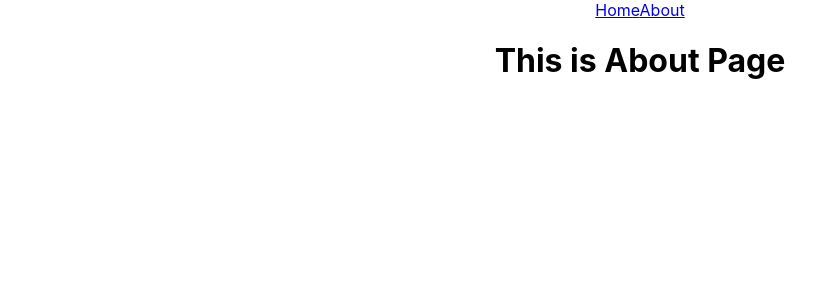
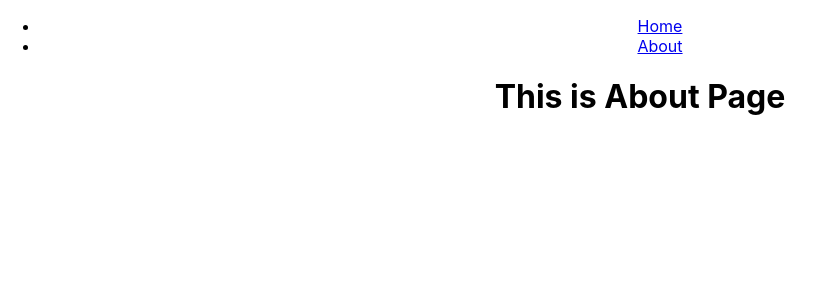
Before and after one commit to waleedtariq109/grasp-react, a JavaScript app in the folder react-router/: page /about-us in a window 1280 px wide. Shown: the top 300 px of the page, without its empty margins (0-825 px from the left). Built offline with nearby package versions, Linux system fonts and the light colour scheme; the HTML template or start-up script is replaced by a standard one.

Commit message:
feat: create dynamic pages

```diff
--- a/react-router/src/App.js
+++ b/react-router/src/App.js
@@ -3,6 +3,8 @@ import Home from "./components/Home";
 import About from "./components/About";
 import NavBar from "./components/Navbar";
 import Error from "./components/Error";
+import User from "./components/User";
+
 import "./App.css";
 
 const App = () => {
@@ -14,8 +16,8 @@ const App = () => {
         <Routes>
           <Route path="/" element={<Home />} />
           <Route path="/about-us" element={<About />} />
-          {/* /about route is depracted. but we will keep this as redirection */}
           <Route path="/about" element={<Navigate to="/about-us" />} />
+          <Route path="/users/:name" element={<User />} />
 
           <Route path="/*" element={<Error />} />
         </Routes>
--- a/react-router/src/components/Navbar.js
+++ b/react-router/src/components/Navbar.js
@@ -3,8 +3,14 @@ import { Link } from "react-router-dom";
 const NavBar = () => {
   return (
     <>
-      <Link to="/">Home</Link>
-      <Link to="/about-us">About</Link>
+      <ul>
+        <li>
+          <Link to="/">Home</Link>
+        </li>
+        <li>
+          <Link to="/about-us">About</Link>
+        </li>
+      </ul>
     </>
   );
 };
--- /dev/null
+++ b/react-router/src/components/User.js
@@ -0,0 +1,12 @@
+import { useParams } from "react-router-dom";
+
+const User = () => {
+  const { name } = useParams();
+  return (
+    <>
+      <h1>Here's all the information about {name}</h1>
+    </>
+  );
+};
+
+export default User;
```
